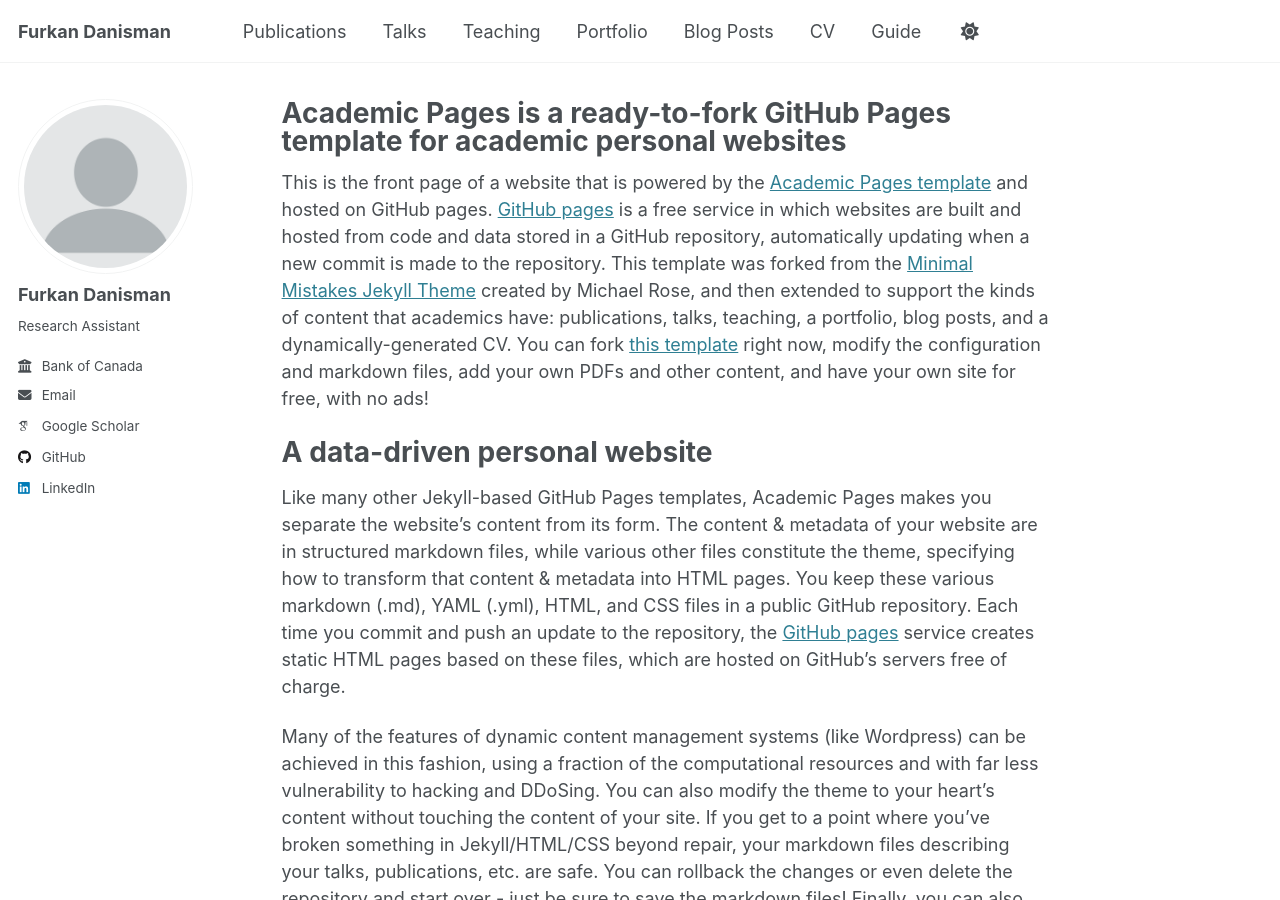
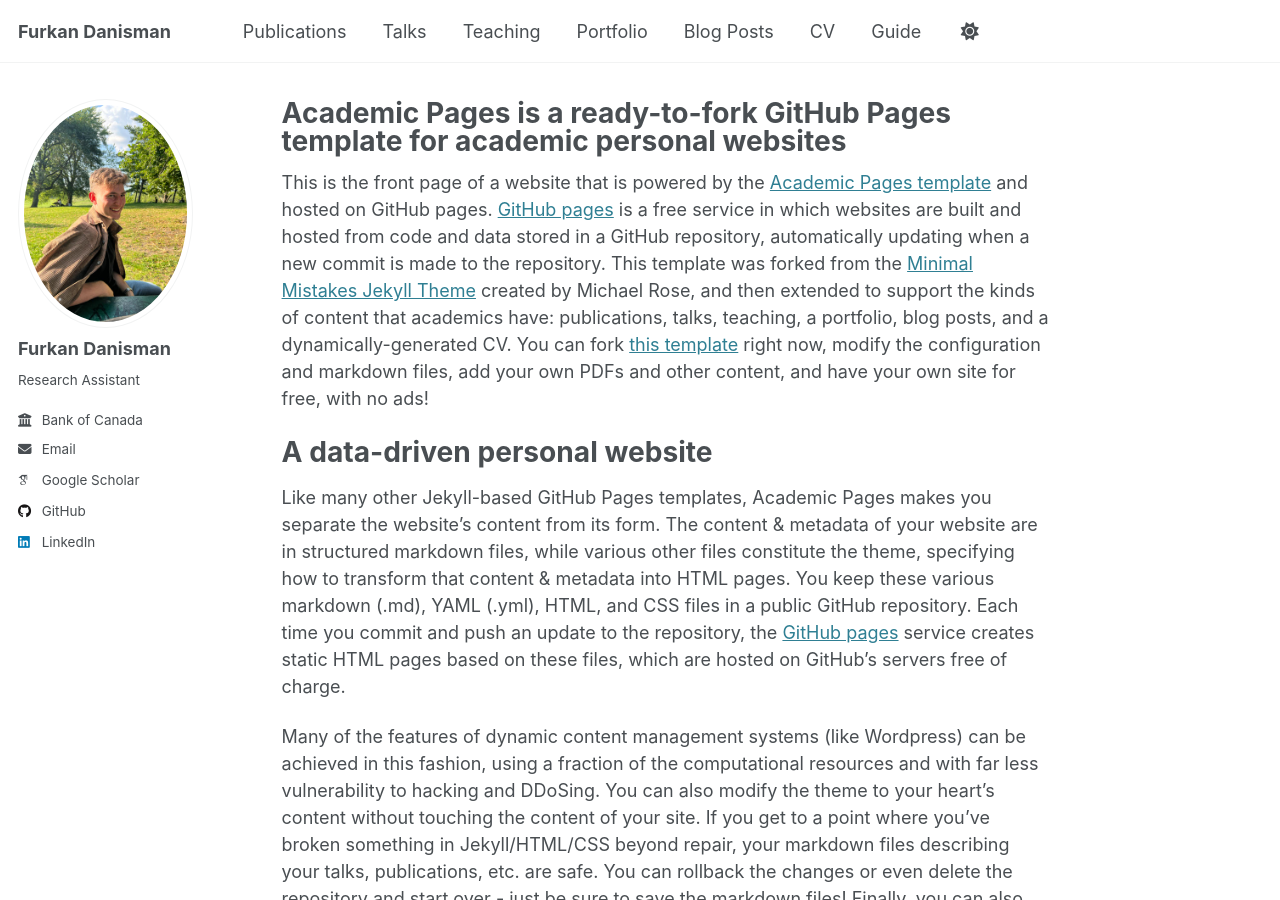
Before and after one commit to FurkanDanisman/FurkanDanisman.github.io, a Jekyll site: the page built from _pages/about.md, in a window 1280 px wide and 900 px high. Built offline with Jekyll 4.4.1, drawn with Linux system fonts in a browser that asks for light colours; some web fonts are replaced.

Commit message:
Update _config.yml

```diff
--- a/_config.yml
+++ b/_config.yml
@@ -22,7 +22,7 @@ repository               : "academicpages/academicpages.github.io"
 #               Additional customization can be done by editing /_includes/author-profile.html
 author:
   # Biographic information
-  avatar           : "profile.png"
+  avatar           : "WhatsApp Image 2025-03-23 at 13.01.56.jpeg"
   name             : "Furkan Danisman"
   pronouns         : # example: "she/her"
   bio              : "Research Assistant"
```
